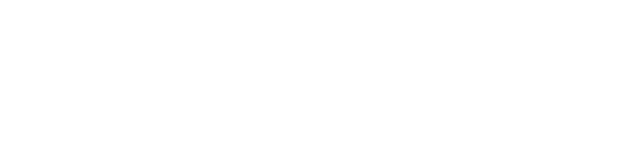
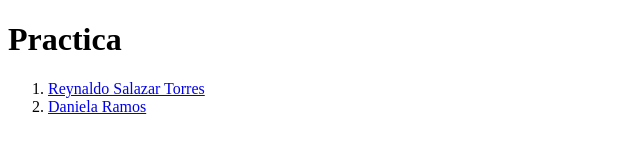
Before and after one commit to Reynaldost/Practicacolaborativa520409, a plain HTML site: page index.html in a window 1280 px wide. Shown: the whole page, without its empty margins (0-640 px from the left). Drawn offline with Linux system fonts and the light colour scheme.

Commit message:
initial commit

```diff
--- a/index.html
+++ b/index.html
@@ -6,6 +6,13 @@
     <title>Proyecto</title>
 </head>
 <body>
-    <a href=""></a>
+    <h1>Practica</h1>
+
+    <ol>
+        <li><a href="Pagina_1966289">Reynaldo Salazar Torres</a></li>
+        <li><a href="pagina_1957643">Daniela Ramos</a></li>
+    </ol>
+
+
 </body>
 </html>
```
